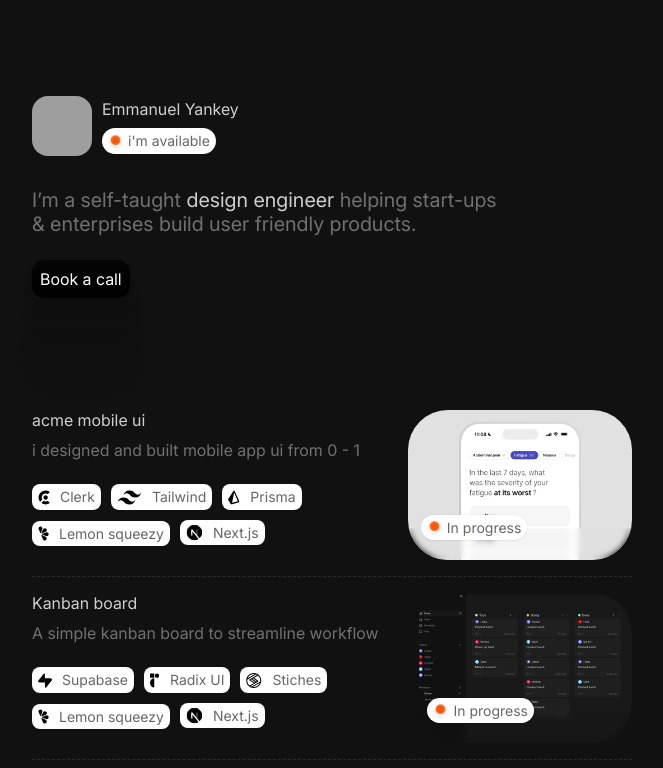
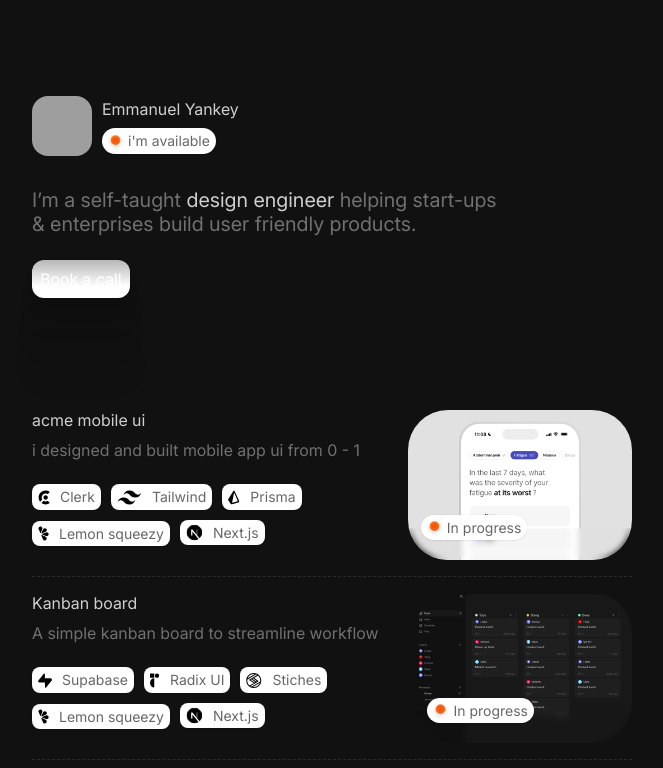
Before and after one commit to hiyankey/portfolio, a Next.js app: page / in a window 1280 px wide. Shown: the top 768 px of the page, without its empty margins (308-971 px from the left). Built offline with nearby package versions, Linux system fonts and the light colour scheme; grey boxes are pictures that could not be loaded.

Commit message:
Update tailwind.config.ts

```diff
--- a/tailwind.config.ts
+++ b/tailwind.config.ts
@@ -9,9 +9,9 @@ const config: Config = {
       },
       boxShadow: {
         primary:
-          '0 85px 24px hsla(0, 0, 0, 0), 0 54px 22px hsla(0, 0, 0, 0.01), 0 30px 18px hsla(0, 0, 0, 0.05), 0 14px 14px hsla(0, 0, 0, 0.09), 0 3px 7px hsla(0, 0, 0, 0.1)',
+          '0 85px 24px hsla(0, 0, 100, 0), 0 54px 22px hsla(0, 0, 100, 0.01), 0 30px 18px hsla(0, 0, 100, 0.05), 0 14px 14px hsla(0, 0, 100, 0.09), 0 3px 7px hsla(0, 0, 100, 0.1)',
         secondary:
-          '0 0 0 0.5px hsla(0, 0, 0, .05), 0 1px 2px hsla(0, 0, 0, 0.1)',
+          '0 0 0 0.5px hsla(0, 0, 100, .05), 0 1px 2px hsla(0, 0, 100, 0.1)',
       },
     },
     fontFamily: {
@@ -33,7 +33,7 @@ const config: Config = {
     },
     backgroundImage: {
       primary:
-        'linear-gradient(hsla(0, 0%, 0%, 0.7) 0%, hsla(0, 0%, 0%, 1) 70%)',
+        'linear-gradient(hsla(0, 0%, 100%, 0.7) 0%, hsla(0, 0%, 100%, 1) 70%)',
     },
   },
   plugins: [],
```
